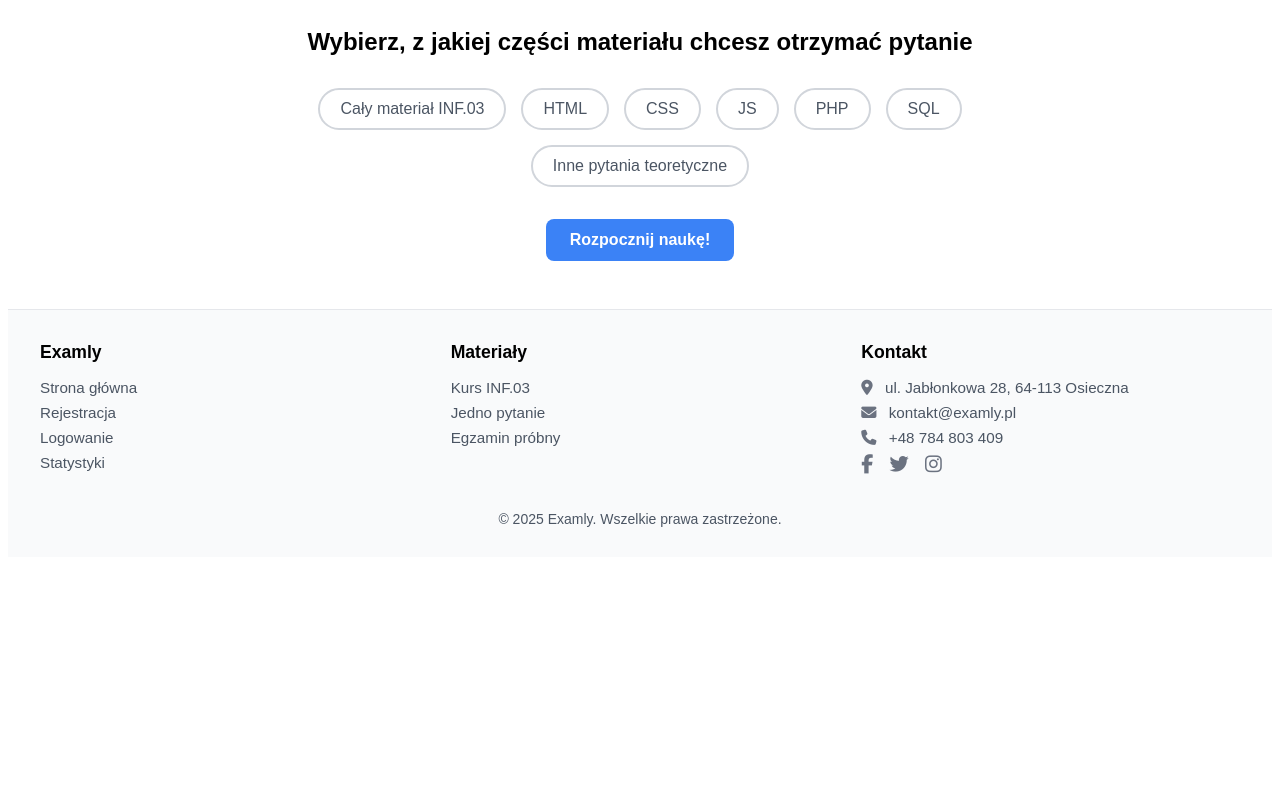
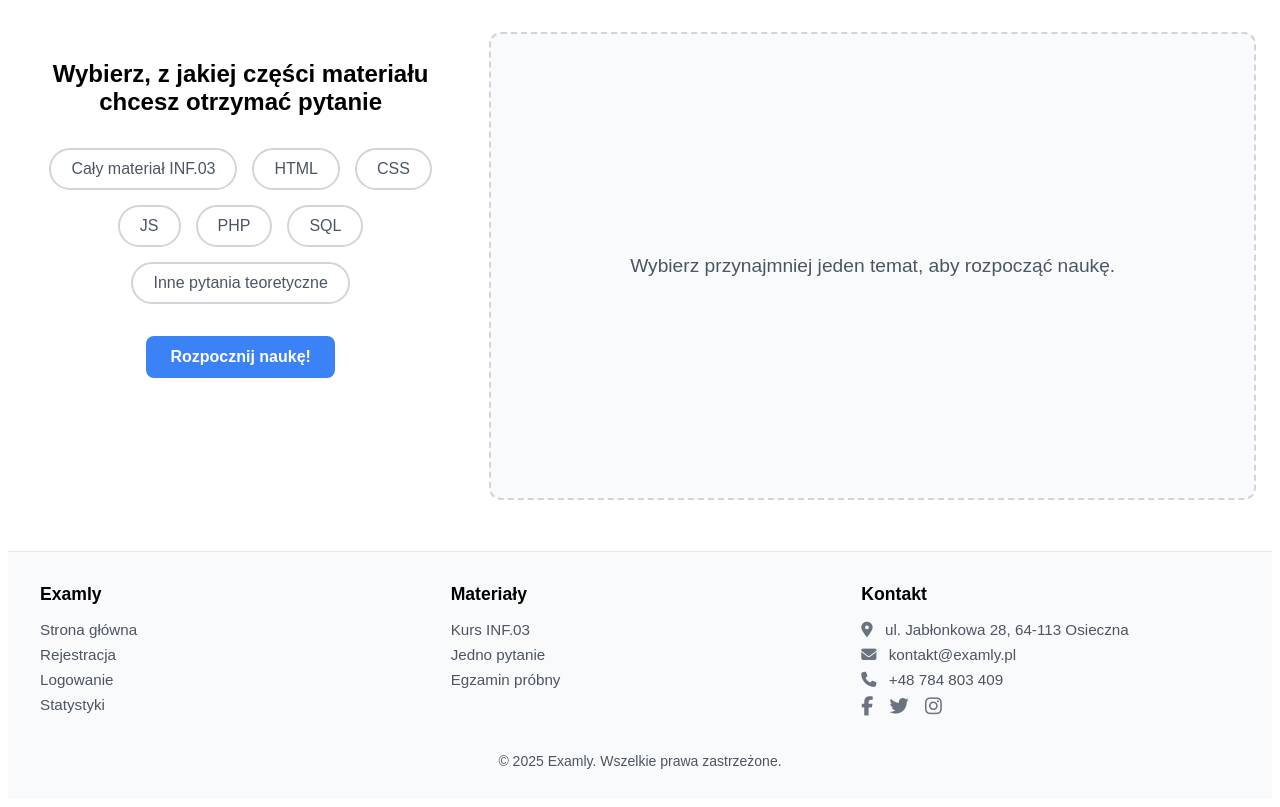
Before and after one commit to ronaldo7-tobi/examly, a PHP site: page /inf03_one_question in a window 1280 px wide. Shown: the part 369-1176 px from the top of the page. Before the commit the page ends 896 px from the top, so only its background shows below. Run offline with PHP 8.4, Linux system fonts and the light colour scheme.

Commit message:
Poprawki stylistyczne
Teraz ui jednego pytania jest lepsze - stworzony osobny component scss z stylami do layoutu widoku jednego pytania.
Dodanie możliwości wyświetlania pytań z zdjęciem.

```diff
--- a/public/js/modules/api.js
+++ b/public/js/modules/api.js
@@ -1,5 +1,5 @@
 // Plik: public/js/modules/api.js
-
+export const IMAGE_BASE_PATH = '/examly/public/images/questions/';
 const API_BASE_PATH = '/examly/public/api'; // Centralne miejsce na ścieżkę do API
 
 /**
--- a/public/js/modules/ui.js
+++ b/public/js/modules/ui.js
@@ -1,4 +1,5 @@
 // Plik: public/js/modules/ui.js
+import { IMAGE_BASE_PATH } from './api.js';
 
 /**
  * Pomocnicza funkcja do unikania XSS.
@@ -14,12 +15,13 @@ function escapeHTML(str) {
 /**
  * Renderuje pytanie i odpowiedzi w kontenerze.
  * @param {HTMLElement} container - Kontener, w którym ma być renderowany quiz.
- * @param {Object} question - Obiekt pytania.
+ * @param {Object} question - Obiekt pytania (może zawierać właściwość 'image').
  * @param {Array<Object>} answers - Tablica obiektów odpowiedzi.
  */
 export function renderQuestion(container, question, answers) {
     let answersHTML = '';
     answers.forEach((answer, index) => {
+        // ... (ta część pozostaje bez zmian) ...
         const letter = String.fromCharCode(65 + index);
         answersHTML += `
             <label class="quiz-card__answer">
@@ -30,11 +32,24 @@ export function renderQuestion(container, question, answers) {
         `;
     });
 
+    // ZMIANA: Tworzymy zmienną na HTML obrazka
+    let imageHTML = '';
+    // Sprawdzamy, czy obiekt pytania zawiera niepustą właściwość 'image'
+    if (question.image && question.image.trim() !== '') {
+        imageHTML = `
+            <div class="quiz-card__image-container">
+                <img src="${IMAGE_BASE_PATH}${escapeHTML(question.image)}" alt="Ilustracja do pytania" class="quiz-card__image">
+            </div>
+        `;
+    }
+
     container.innerHTML = `
         <section class="quiz-card">
             <p class="quiz-card__question-text">${escapeHTML(question.content)}</p>
+            ${imageHTML}
             <div class="quiz-card__answers">${answersHTML}</div>
             <div class="quiz-card__actions">
+                <!-- Te kontenery zostają puste, JS je wypełni -->
                 <div class="quiz-card__button-container"></div>
                 <div class="quiz-card__explanation"></div>
             </div>
--- a/public/js/quiz.js
+++ b/public/js/quiz.js
@@ -20,9 +20,13 @@ class Quiz {
 
     // Inicjalizuje quiz, dodając nasłuchiwacze
     init() {
-        this.topicForm.addEventListener('submit', this.handleTopicSubmit);
+        if (this.topicForm) {
+            this.topicForm.addEventListener('submit', this.handleTopicSubmit);
+        }
+        if (this.quizContainer) {
+            this.quizContainer.addEventListener('click', this.handleAnswerClick);
+        }
     }
-
     // Obsługuje wysłanie formularza z tematami
     async handleTopicSubmit(event) {
         event.preventDefault();
@@ -30,12 +34,14 @@ class Quiz {
         this.currentSubjects = formData.getAll('subject[]');
 
         if (this.currentSubjects.length === 0) {
-            alert('Proszę wybrać przynajmniej jeden temat.');
+            // Jeśli nie ma wybranych tematów, czyścimy kontener z quizem
+            this.quizContainer.innerHTML = '<p class="quiz-placeholder">Wybierz przynajmniej jeden temat, aby rozpocząć naukę.</p>';
             return;
         }
 
-        this.topicForm.style.display = 'none';
+        this.topicForm.style.pointerEvents = 'none';
         await this.startNewQuestion();
+        this.topicForm.style.pointerEvents = 'auto';
     }
 
     // Pobiera i renderuje nowe pytanie
--- a/public/scss/6-components/_quiz-card.scss
+++ b/public/scss/6-components/_quiz-card.scss
@@ -8,6 +8,23 @@
   border-radius: var(--border-radius-large, 12px);
   padding: 2rem 2.5rem;
   box-shadow: 0 8px 25px rgba(0, 0, 0, 0.07);
+
+  // Element: kontener na obrazek
+  &__image-container {
+    margin-bottom: 1.5rem; // Odstęp od tekstu pytania
+    border-radius: var(--border-radius-base, 8px);
+    overflow: hidden; // Ukrywa wystające rogi obrazka
+    border: 1px solid var(--border);
+  }
+
+  // Element: sam obrazek
+  &__image {
+    display: block;  // Usuwa domyślny mały odstęp pod obrazkiem
+    width: 100%;     // Obrazek jest w pełni responsywny, dopasowuje się do szerokości kontenera
+    height: auto;    // Zachowuje proporcje
+    max-height: 400px; // Opcjonalnie: ogranicza maksymalną wysokość, by nie zdominował widoku
+    object-fit: contain; // Zapewnia, że cały obrazek będzie widoczny, nawet jeśli ma inne proporcje
+  }
 
   // Element: tekst pytania
   &__question-text {
--- /dev/null
+++ b/public/scss/6-components/_quiz-page-layout.scss
@@ -0,0 +1,54 @@
+// Plik: scss/6-components/_quiz-page-layout.scss
+
+// Komponent layoutu dla strony z quizem
+.quiz-page-layout {
+  display: flex;
+  flex-wrap: wrap; // Pozwala na łamanie na mniejszych ekranach
+  gap: 2rem;
+  max-width: 1400px; // Większa szerokość maksymalna dla układu dwukolumnowego
+  margin: 2rem auto;
+  padding: 0 1rem; // Odstępy po bokach
+
+  // Boczna kolumna z formularzem
+  &__sidebar {
+    flex: 1 1 350px; // Rośnie, ale ma bazową szerokość 350px
+    position: sticky; // Przyklejamy do góry
+    top: 100px; // Odstęp od nawigacji
+    align-self: flex-start; // Wyrównanie do góry
+    max-height: calc(100vh - 120px); // Zapobiega wyjeżdżaniu poza ekran
+    overflow-y: auto; // Umożliwia przewijanie, jeśli jest za dużo tematów
+  }
+
+  // Główna kolumna z quizem
+  &__main-content {
+    flex: 2 1 600px; // Rośnie 2x szybciej, bazowa szerokość 600px
+  }
+}
+
+// Styl dla placeholdera, gdy quiz nie jest aktywny
+.quiz-placeholder {
+  display: flex;
+  align-items: center;
+  justify-content: center;
+  min-height: 400px;
+  background-color: var(--field-bg);
+  border: 2px dashed var(--border);
+  border-radius: var(--border-radius-large, 12px);
+  color: var(--muted-text);
+  font-size: 1.2rem;
+  font-weight: 500;
+  text-align: center;
+  padding: 2rem;
+}
+
+// Media query dla mniejszych ekranów
+@media (max-width: 992px) {
+  .quiz-page-layout {
+    flex-direction: column;
+
+    &__sidebar {
+      position: static; // Wyłączamy przyklejenie
+      max-height: none;
+    }
+  }
+}
--- a/public/scss/main.css
+++ b/public/scss/main.css
@@ -452,6 +452,20 @@ body {
   padding: 2rem 2.5rem;
   box-shadow: 0 8px 25px rgba(0, 0, 0, 0.07);
 }
+.quiz-card__image-container {
+  margin-bottom: 1.5rem;
+  border-radius: var(--border-radius-base, 8px);
+  overflow: hidden;
+  border: 1px solid var(--border);
+}
+.quiz-card__image {
+  display: block;
+  width: 100%;
+  height: auto;
+  max-height: 400px;
+  -o-object-fit: contain;
+     object-fit: contain;
+}
 .quiz-card__question-text {
   font-size: 1.3rem;
   font-weight: 600;
@@ -558,4 +572,49 @@ body {
   opacity: 1;
   padding: 1.25rem;
   margin-top: 1.5rem;
+}
+
+.quiz-page-layout {
+  display: flex;
+  flex-wrap: wrap;
+  gap: 2rem;
+  max-width: 1400px;
+  margin: 2rem auto;
+  padding: 0 1rem;
+}
+.quiz-page-layout__sidebar {
+  flex: 1 1 350px;
+  position: sticky;
+  top: 100px;
+  align-self: flex-start;
+  max-height: calc(100vh - 120px);
+  overflow-y: auto;
+}
+.quiz-page-layout__main-content {
+  flex: 2 1 600px;
+}
+
+.quiz-placeholder {
+  display: flex;
+  align-items: center;
+  justify-content: center;
+  min-height: 400px;
+  background-color: var(--field-bg);
+  border: 2px dashed var(--border);
+  border-radius: var(--border-radius-large, 12px);
+  color: var(--muted-text);
+  font-size: 1.2rem;
+  font-weight: 500;
+  text-align: center;
+  padding: 2rem;
+}
+
+@media (max-width: 992px) {
+  .quiz-page-layout {
+    flex-direction: column;
+  }
+  .quiz-page-layout__sidebar {
+    position: static;
+    max-height: none;
+  }
 }/*# sourceMappingURL=main.css.map */
--- a/public/scss/main.scss
+++ b/public/scss/main.scss
@@ -23,5 +23,6 @@
 @import '6-components/info-card';
 @import '6-components/topic-selector';
 @import '6-components/quiz-card';
+@import '6-components/quiz-page-layout';
 
 // (Twoje pliki nav.css i footer.css również trafią tutaj jako komponenty)
--- a/views/inf03_one_question.php
+++ b/views/inf03_one_question.php
@@ -52,14 +52,14 @@
 <body>
     <?php include 'partials/navbar.php'; ?>
     <!-- Formularz wyboru tematów -->
+    <div class="quiz-page-layout">
+        <aside class="quiz-page-layout__sidebar">
+            <!-- Formularz wyboru tematów trafia tutaj -->
             <form id="topic-form" class="topic-selector">
-
                 <!-- Używamy semantycznego nagłówka z klasą BEM -->
                 <h2 class="topic-selector__legend">Wybierz, z jakiej części materiału chcesz otrzymać pytanie</h2>
-
                 <!-- Używamy <div> z klasą BEM -->
                 <div class="topic-selector__options">
-
                     <!-- Każdy tag to osobny element .topic-selector__label -->
                     <label class="topic-selector__label">
                         <input type="checkbox" name="subject[]" value="inf03">
@@ -95,15 +95,18 @@
                         <input type="checkbox" name="subject[]" value="Teoria">
                         <span>Inne pytania teoretyczne</span>
                     </label>
-
                 </div>
-
                 <!-- Przycisk używa standardowych klas .btn z biblioteki komponentów -->
                 <button type="submit" class="btn btn--primary">Rozpocznij naukę!</button>
             </form>
-
+        </aside>
+        <main class="quiz-page-layout__main-content">
             <!-- Kontener, w którym dynamicznie wyświetla się quiz -->
-    <div id="quiz-container" style="margin-top: 20px;"></div>
+            <div id="quiz-container" style="margin-top: 20px;">
+                <p class="quiz-placeholder">Wybierz przynajmniej jeden temat, aby rozpocząć naukę.</p>
+            </div>
+        </main>
+    </div>
 
     <script type="module" src="/examly/public/js/quiz.js"></script>
 
```
Also changed, not shown: public/images/questions/js1.png (added), public/images/questions/php1.png (added), 1 other file. Lines whose indentation alone changed are shown as unchanged.
